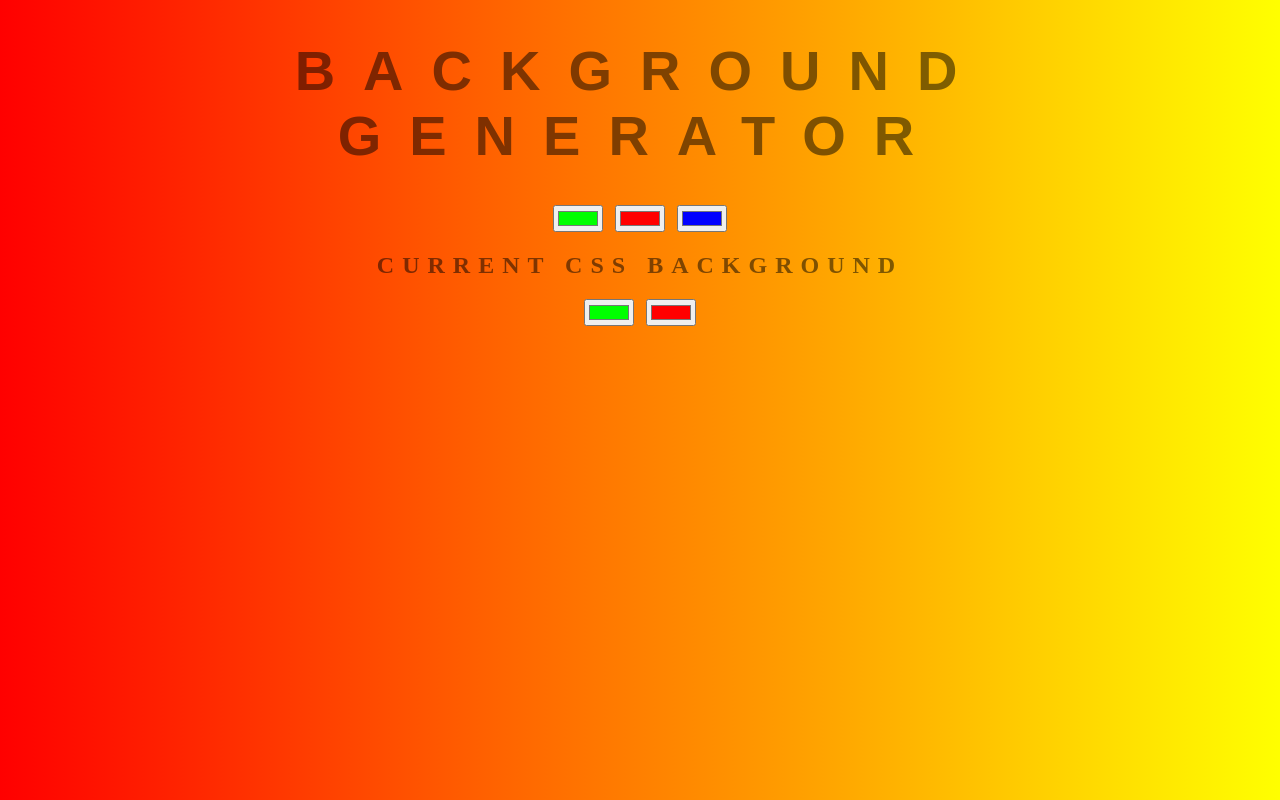
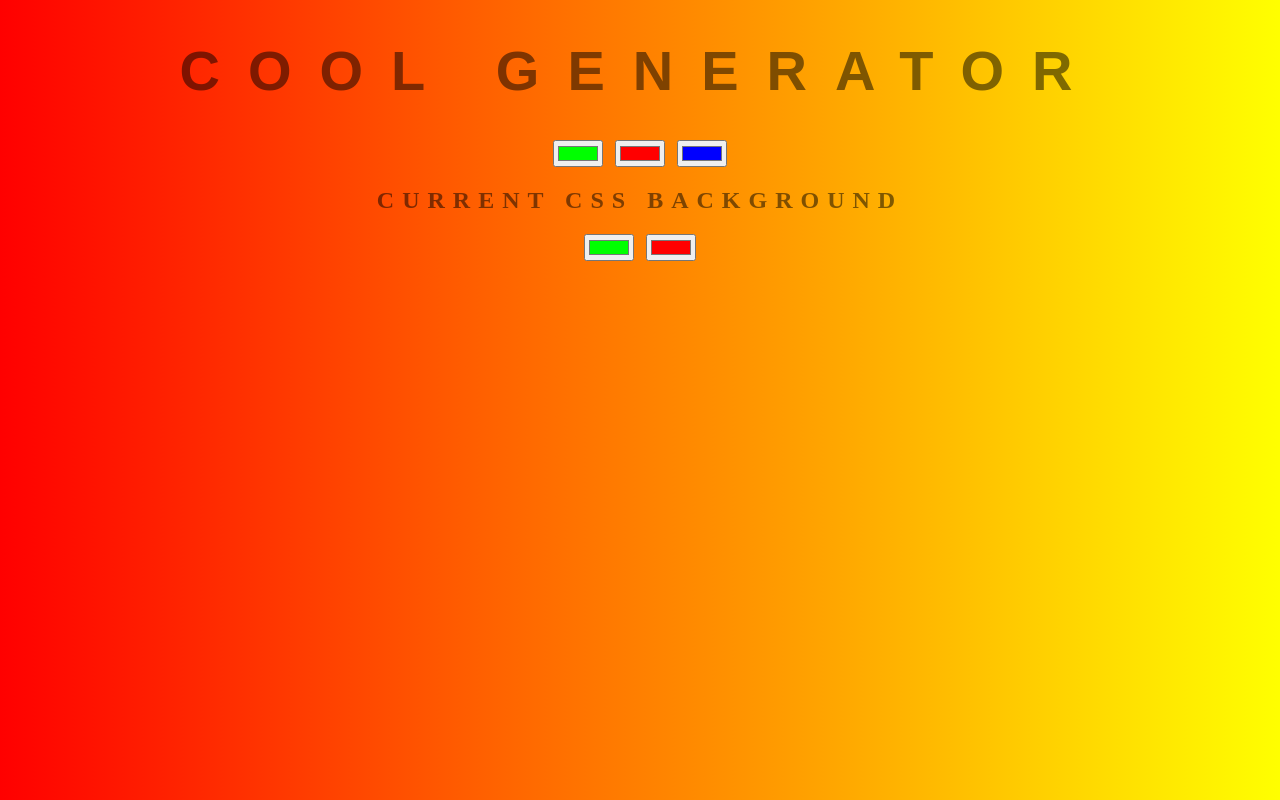
Before and after one commit to DindoLeonard/background-generator, a plain HTML site: page index.html in a window 1280 px wide. Drawn offline with Linux system fonts and the light colour scheme.

Commit message:
capitalized the title

```diff
--- a/index.html
+++ b/index.html
@@ -1,11 +1,11 @@
 <!DOCTYPE html>
 <html>
   <head>
-    <title>Cool Background</title>
+    <title>Gradient Background</title>
     <link rel="stylesheet" type="text/css" href="style.css" />
   </head>
   <body id="gradient">
-    <h1>Background Generator</h1>
+    <h1>COOL Generator</h1>
     <input class="color1" type="color" name="color1" value="#00ff00" />
     <input class="color2" type="color" name="color2" value="#ff0000" />
     <input class="color3" type="color" name="color3" value="#0000ff" />
```
